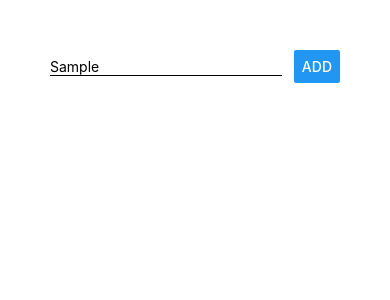
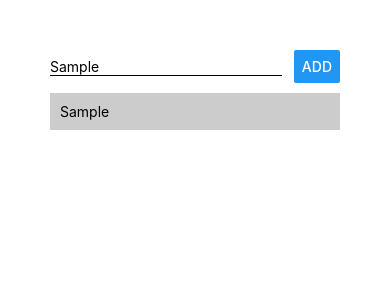
Before and after one commit to Steven-Klavins/react-native-goal-tracker, a React Native app: screen / in a window 390 px wide. Both pictures are taken after typing "Sample" into the empty fields and a click on the button "ADD". Shown: the top 300 px of the page. Built offline with nearby package versions, Linux system fonts and the light colour scheme.

Commit message:
feat: added item mapping/display

```diff
--- a/App.js
+++ b/App.js
@@ -25,7 +25,13 @@
         <Button title="ADD" onPress={goalHandler} />
       </View>
 
-      <View></View>
+      <View>
+        {goals.map((goal) => (
+          <View key={goal} style={styles.goalItem}>
+            <Text>{goal}</Text>
+          </View>
+        ))}
+      </View>
     </View>
   )
 }
@@ -46,4 +52,10 @@
     justifyContent: 'space-between',
     alignItems: 'center',
   },
+
+  goalItem: {
+    padding: 10,
+    backgroundColor: '#ccc',
+    marginVertical: 10,
+  },
 })
```
